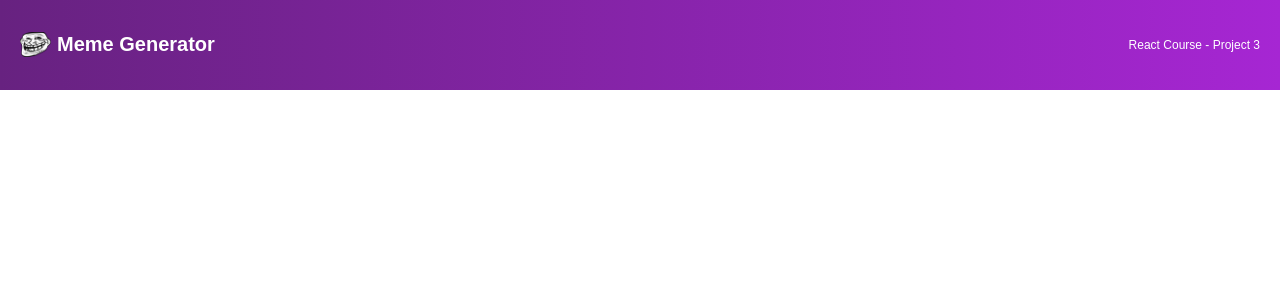
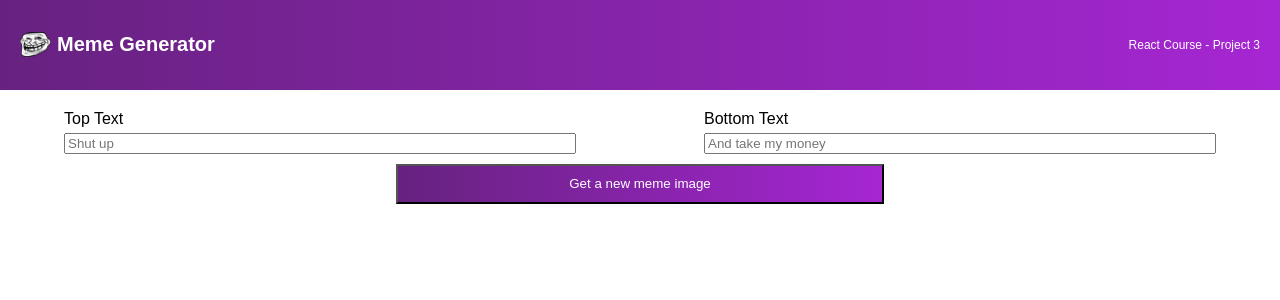
Before and after one commit to CMBVT2023/scrimba-module-three-project, a React (Vite) app: page / in a window 1280 px wide. Shown: the top 300 px of the page. Built offline with nearby package versions, Linux system fonts and the light colour scheme.

Commit message:
My attempt at adding the text inputs and button

```diff
--- a/src/App.jsx
+++ b/src/App.jsx
@@ -1,10 +1,16 @@
 import React from "react"
-import { TitleCard } from "./TitleCard.jsx"
+import { TitleCard } from "./components/TitleCard.jsx"
+import { Meme } from "./components/Meme.jsx"
 import './style.css'
 
 /**
  * Challenge: Build the Header component
  */
 export function App() {
-    return <TitleCard />
+    return (
+        <>
+            <TitleCard />
+            <Meme />
+        </>
+    )
 }
--- /dev/null
+++ b/src/components/Meme.jsx
@@ -0,0 +1,19 @@
+import React from 'react'
+
+export function Meme() {
+    return (
+        <div className='meme--div'>
+            <div className="meme--input">
+                <label>Top Text</label>
+                <input type='text' placeholder='Shut up' />
+            </div>
+
+            <div className="meme--input">
+                <label>Bottom Text</label>
+                <input type='text' placeholder='And take my money' />
+            </div>
+
+            <button className="meme--button">Get a new meme image</button>
+        </div>
+    )
+}
--- a/src/TitleCard.jsx
+++ b/src/components/TitleCard.jsx
@@ -1,5 +1,5 @@
 import React from 'react'
-import trollFace from './images/troll-face.png'
+import trollFace from '../images/troll-face.png'
 
 export function TitleCard() {
     return (
--- a/src/style.css
+++ b/src/style.css
@@ -32,3 +32,26 @@ body {
     height: 25px;
     margin-right: 6px;
 }
+
+.meme--div {
+    display: flex;
+    width: 100%;
+    flex-wrap: wrap;
+    justify-content: space-around;
+    margin-top: 20px;
+}
+
+.meme--input {
+    display: flex;
+    flex-direction: column;
+    gap: 5px;
+    width: 40%;
+}
+
+.meme--button {
+    margin: 10px;
+    width: 488px;
+    height: 40px;
+    background: linear-gradient(90deg, #672280 1.18%, #A626D3 100%);
+    color: white;
+}
```
